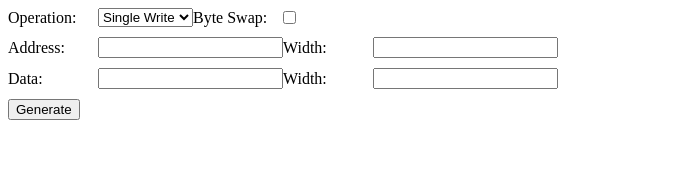
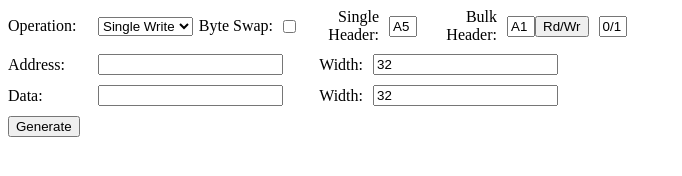
Before and after one commit to K-Ananth/uartframe, a plain HTML site: page index.html in a window 1280 px wide. Shown: the whole page, without its empty margins (0-682 px from the left). Drawn offline with Linux system fonts and the light colour scheme.

Commit message:
added user editable header

```diff
--- a/index.html
+++ b/index.html
@@ -5,6 +5,7 @@
     <meta name="viewport" content="width=device-width, initial-scale=1.0">
     <title>Dynamic Form</title>
     <script>
+
         function toggleDataCount() {
             let operation = document.getElementById("operation").value;
             let dataCountDiv = document.getElementById("dataCountDiv");
@@ -36,6 +37,13 @@
             return hexString.match(/.{1,2}/g).reverse().join(' ');
         }
 
+		document.addEventListener("DOMContentLoaded", function() {
+			document.getElementById("toggleBtn").addEventListener("click", function() {
+				let textBox = document.getElementById("toggleBox");
+				textBox.value = textBox.value === "0/1" ? "1/0" : "0/1";
+			});
+		});
+
         function generateMessage(event) {
             event.preventDefault();
             let operation = document.getElementById("operation").value;
@@ -45,8 +53,12 @@
             let width2 = parseInt(document.getElementById("width2").value);
             let dataCount = cleanHexInput(document.getElementById("dataCount").value);
             let byteSwap = document.getElementById("byteSwap").checked;
+			let SingleHeader = cleanHexInput(document.getElementById("SingleHeader").value);
+			let BulkHeader = cleanHexInput(document.getElementById("BulkHeader").value);
 
-            let header = (operation.includes("Bulk")) ? "A1" : "A5";
+			let header = (operation.includes("Bulk")) ? BulkHeader : SingleHeader;
+
+			let RdWrBit = (document.getElementById("operation").value) == 0/1 ? 0x7F : 0x80;
 
             let addressBytes = width / 8;
 
@@ -153,22 +165,43 @@
                 <option value="Bulk Write">Bulk Write</option>
                 <option value="Bulk Read">Bulk Read</option>
             </select>
-            <label for="byteSwap">Byte Swap:</label>
+
+			<style>
+				.label
+				{
+					display: inline-block;
+					width: 120px; /* Adjust width as needed */
+					text-align: right;
+				}
+			</style>
+
+			<label for="byteSwap" class="label">Byte Swap:</label>
             <input type="checkbox" id="byteSwap">
+
+			<label for="SingleHeader" class="label">Single Header:</label>
+			<input type="text" id="SingleHeader" value="A5" style="width: 20px;">
+
+			<label for="BulkHeader" class="label">Bulk Header:</label>
+			<input type="text" id="BulkHeader" value="A1" style="width: 20px;">
+
+			<button id="toggleBtn">Rd/Wr</button>
+			<input type="text" id="toggleBox" value="0/1" style="width: 20px;" readonly>
+
+
         </div>
 
         <div class="form-row">
             <label for="address">Address:</label>
             <input type="text" id="address" name="address">
-            <label for="width">Width:</label>
-            <input type="text" id="width" name="width">
+			<label for="width" class="label">Width:</label>
+            <input type="text" id="width" value="32" name="width">
         </div>
 
         <div class="form-row" id="dataRow">
             <label for="data">Data:</label>
             <input type="text" id="data" name="data">
-            <label for="width2">Width:</label>
-            <input type="text" id="width2" name="width2">
+            <label for="width2" class="label">Width:</label>
+            <input type="text" id="width2" value="32" name="width2">
         </div>
 
         <div class="form-row" id="dataCountDiv" style="display: none;">
```
